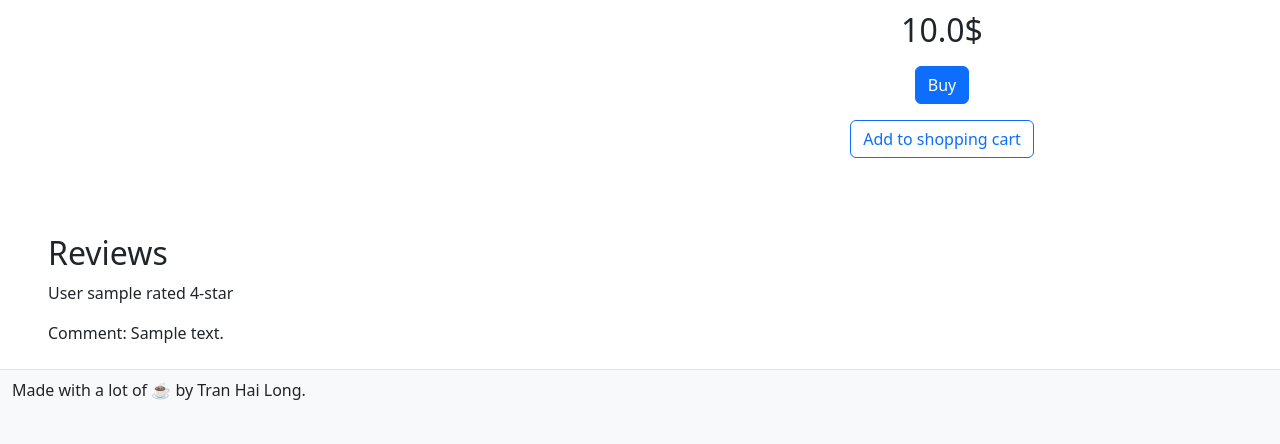
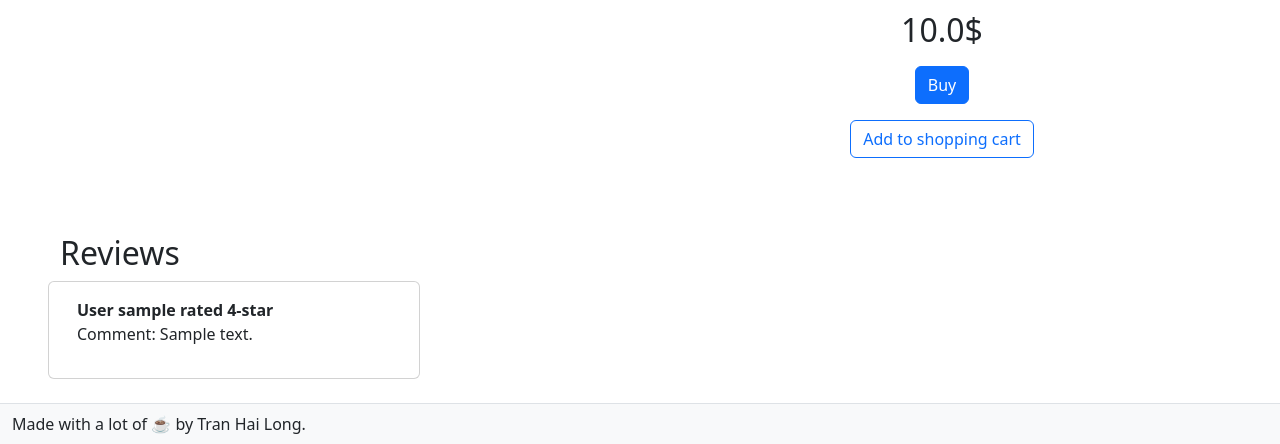
Before and after one commit to tran-hai-long/book_website_demo, a Django app: page /books/book/1 in a window 1280 px wide. Shown: the part 429-873 px from the top of the page. Before the commit the page ends 829 px from the top, so only its background shows below. Run offline with Django 4.2, Linux system fonts and the light colour scheme; tables that the repository leaves empty hold one stand-in row (values such as "Sample post"); grey boxes marked "Sample" are stand-in pictures.

Commit message:
Display reviews on HTMl in card layout

```diff
--- a/book/templates/book/book_detail.html
+++ b/book/templates/book/book_detail.html
@@ -42,12 +42,14 @@
                 </form>
             {% endif %}
         </div>
-        <section>
+        <section class="container row">
             <h2>Reviews</h2>
             {% for review in reviews %}
-                <article>
-                    <p>User {{ review.user.username }} rated {{ review.rating }}-star</p>
-                    {% if review.comment %}<p>Comment: {{ review.comment }}</p>{% endif %}
+                <article class="card col-md-4">
+                    <div class="card-body">
+                        <strong>User {{ review.user.username }} rated {{ review.rating }}-star</strong>
+                        {% if review.comment %}<p>Comment: {{ review.comment }}</p>{% endif %}
+                    </div>
                 </article>
             {% endfor %}
         </section>
```
